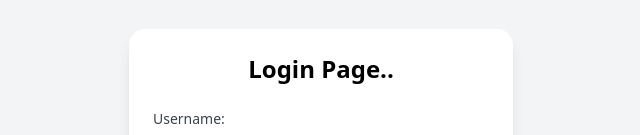
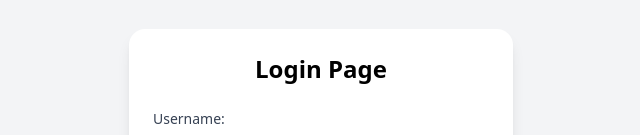
Before and after one commit to Mayday46/nail-salon-booking-app, a React (Vite) app: page / in a window 1280 px wide. Shown: the part 205-340 px from the top of the page, without its empty margins (319-959 px from the left). Built offline with nearby package versions, Linux system fonts and the light colour scheme.

Commit message:
fix: correct header text on login page

```diff
--- a/src/pages/Login.jsx
+++ b/src/pages/Login.jsx
@@ -9,7 +9,7 @@ const Login = () => {
         <div className = "flex items-center justify-center min-h-screen bg-gray-100">
             <div className ="w-full max-w-sm p-6 bg-white rounded-2xl shadow-lg" >
                 <h2 className = "mb-6 text-2xl font-bold text-center">
-                    Login Page..
+                    Login Page
                 </h2>
 
                 <form className = "space-y-4">
```
